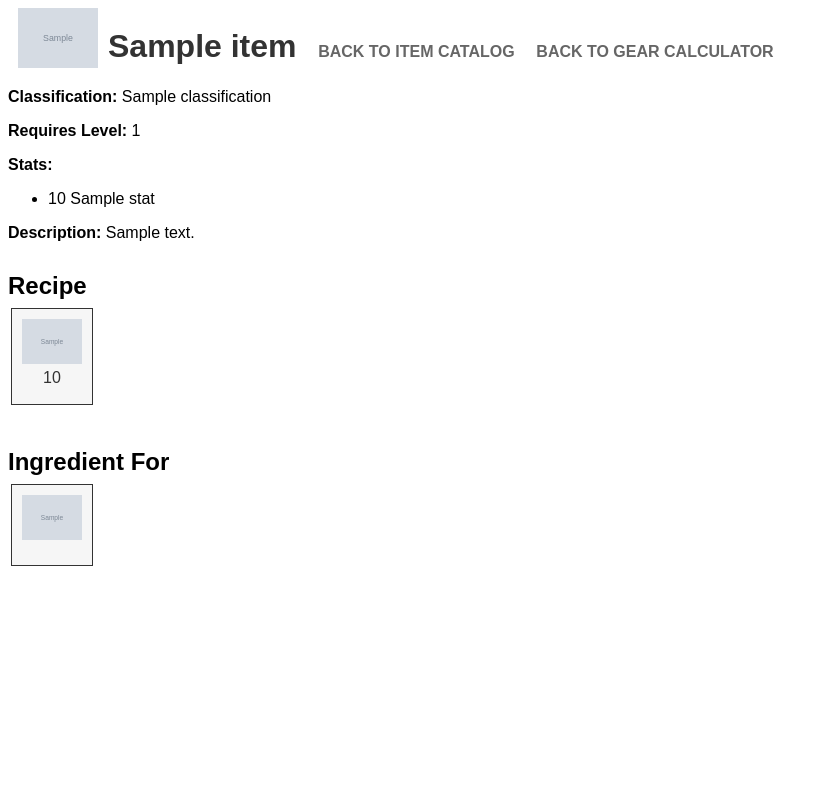
After one commit to DanaMercury/dragonsoul, a Django app: template gear/templates/gear/detail.html in a window 1280 px wide. The commit adds this page. Shown: the whole page, without its empty margins (0-828 px from the left). Run offline with Django 3.2, Linux system fonts and the light colour scheme; tables that the repository leaves empty hold one stand-in row (values such as "Sample post"); the template is opened without the code that fills it: values that come from a table or form of the project are taken from there, most other values are stand-ins (such as "Sample title", 1, 10 or a date in 2020); grey boxes marked "Sample" are stand-in pictures.

Commit message:
starting work on item catalog detail page

```diff
--- a/gear/models.py
+++ b/gear/models.py
@@ -38,7 +38,7 @@ class Recipe(models.Model):
 class Ingredient(models.Model):
 	"""Add Ingredient def"""
 	recipe = models.ForeignKey(Recipe, on_delete = models.CASCADE, related_name='ingredients')
-	item = models.ForeignKey(Item, on_delete = models.CASCADE)
+	item = models.ForeignKey(Item, on_delete = models.CASCADE, related_name='ingredients')
 	quantity = models.IntegerField(null = True)
 
 	def __str__(self):
@@ -47,7 +47,7 @@ class Ingredient(models.Model):
 
 class GearStat(models.Model):
 	"""Add Stat def"""
-	item = models.ForeignKey(Item, on_delete = models.CASCADE)
+	item = models.ForeignKey(Item, on_delete = models.CASCADE, related_name="stats")
 	stat = models.ForeignKey(Stat, on_delete = models.CASCADE)
 	quantity = models.IntegerField(null = True)
 
--- /dev/null
+++ b/gear/templates/gear/detail.html
@@ -0,0 +1,57 @@
+<html><head><title>DragonSoul Gear Catalog: {{ item.name }}</title>
+	<style>
+		html { font-family: sans-serif; }
+		.color1 { color: #333333; }
+		.color2 { color: #10E310; }
+		.color3 { color: #107DB2; }
+		.color4 { color: #8C4BC6; }
+		.color5 { color: #F28200; }
+		.bg1 { background: rgba(237,237,238,.5); border: solid 1px #333333; }
+		.bg2 { background: rgba(16,227,16,.1); border: solid 1px #10E310; }
+		.bg3 { background: rgba(16,125,178,.1); border: solid 1px #107DB2; }
+		.bg4 { background: rgba(140,75,198,.1); border: solid 1px #8C4BC6; }
+		.bg5 { background: rgba(242,130,0,.1); border: solid 1px #F28200; }
+		img.title { width: 80px; float: left; margin: 0 10px 20px; 0; }
+		h1 { padding: 20px 0 0; }
+		h2 { margin: 30px 0 5px; }
+		p { clear: both }
+		ul.recipe, ul.ingredient { list-style: none; padding: 0; margin: 0 auto 40px; }
+		ul.recipe li, ul.ingredient li { display: inline-block; margin: 3px; width: 70px; height: 85px; padding: 5px; text-align: center; }
+		ul.ingredient li { height: 70px; }
+		ul.recipe li img, ul.ingredient li img { width: 60px; margin: 5px; cursor: pointer; }
+		.toggle { font-size: 50%; color: #666666; text-transform: uppercase; display: inline-block; margin-left: 1vw; -webkit-text-stroke: 0px; cursor: pointer; text-decoration: none; }
+		.toggle:hover { color: grey; text-decoration: underline; }
+	</style>
+</head><body>
+<img class="title" src="{{ item.image.url }}" alt="{{ item.name }}" title="{{ item.name }}" />
+<h1 class="color{{ item.color }}">{{ item.name }} <a class="toggle" href="/gear/catalog">back to Item Catalog</a> <a class="toggle" href="/gear">back to Gear Calculator</a></h1>
+<p><strong>Classification:</strong> {{ classification }}</p>
+{% if item.equippable %}
+	<p><strong>Requires Level:</strong> {{ item.level }}</p>
+	{% if item.stats.all %}
+		<p><strong>Stats:</strong></p>
+		<ul>
+			{% for stat in item.stats.all %}
+				<li>{{ stat.quantity }} {{ stat.stat.name }}</li>
+			{% endfor %}
+		</ul>
+	{% endif %}
+{% endif %}
+<p><strong>Description:</strong> {{ item.description }}</p>
+{% if item.recipe %}
+<h2>Recipe</h2>
+<ul class="recipe">
+	{% for ingredient in item.recipe.ingredients.all %}
+		<li class="bg{{ ingredient.item.color }} color{{ ingredient.item.color }}"><a href="/gear/catalog/{{ ingredient.item.id }}"><img src="{{ ingredient.item.image.url }}" alt="{{ ingredient.item.name }}" title="{{ ingredient.item.name }}" /></a><br />{{ ingredient.quantity }}</li>
+	{% endfor %}
+</ul>
+{% endif %}
+{% if item.ingredients.all %}
+<h2>Ingredient For</h2>
+<ul class="ingredient">
+	{% for ingredient in item.ingredients.all %}
+		<li class="bg{{ ingredient.recipe.item.color }} color{{ ingredient.recipe.item.color }}"><a href="/gear/catalog/{{ ingredient.recipe.item.id }}"><img src="{{ ingredient.recipe.item.image.url }}" alt="{{ ingredient.recipe.item.name }}" title="{{ ingredient.recipe.item.name }}" /></a></li>
+	{% endfor %}
+</ul>
+{% endif %}
+</body></html>
--- a/gear/urls.py
+++ b/gear/urls.py
@@ -3,5 +3,6 @@ from . import views
 
 urlpatterns = [
 	url(r'^catalog$', views.catalog, name='catalog'),
+	url(r'^catalog/(?P<item_id>[0-9]+)$', views.detail, name='detail'),
 	url(r'^.*', views.index, name='index'),
 ]
```
Also changed, not shown: gear/templates/gear/catalog.html (+5 -5 lines), gear/templates/gear/index.html (+5 -5 lines), gear/views.py (+17 -0 lines), gear/migrations/0032_auto_20160911_2344.py (added), gear/migrations/0033_auto_20160912_0138.py (added).
